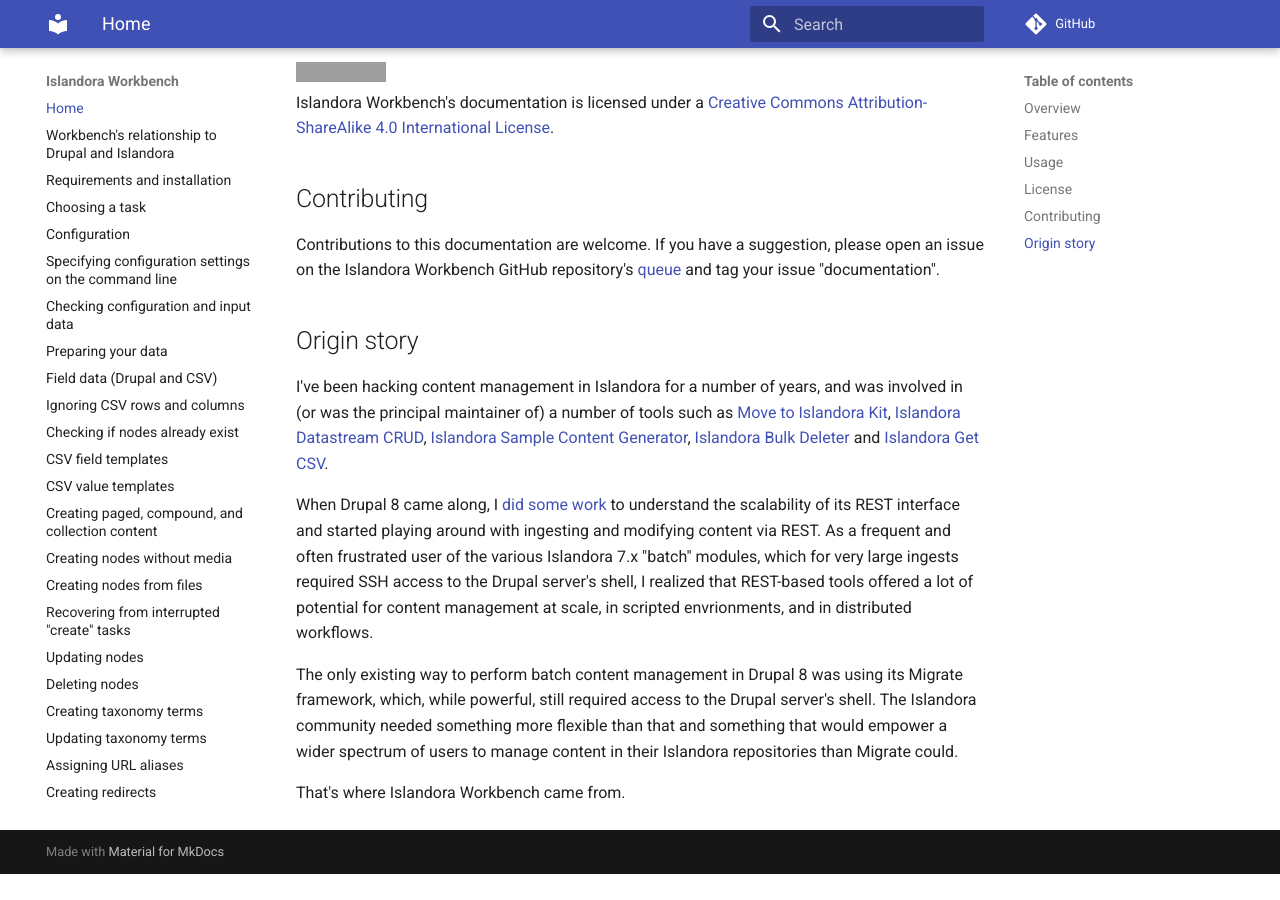
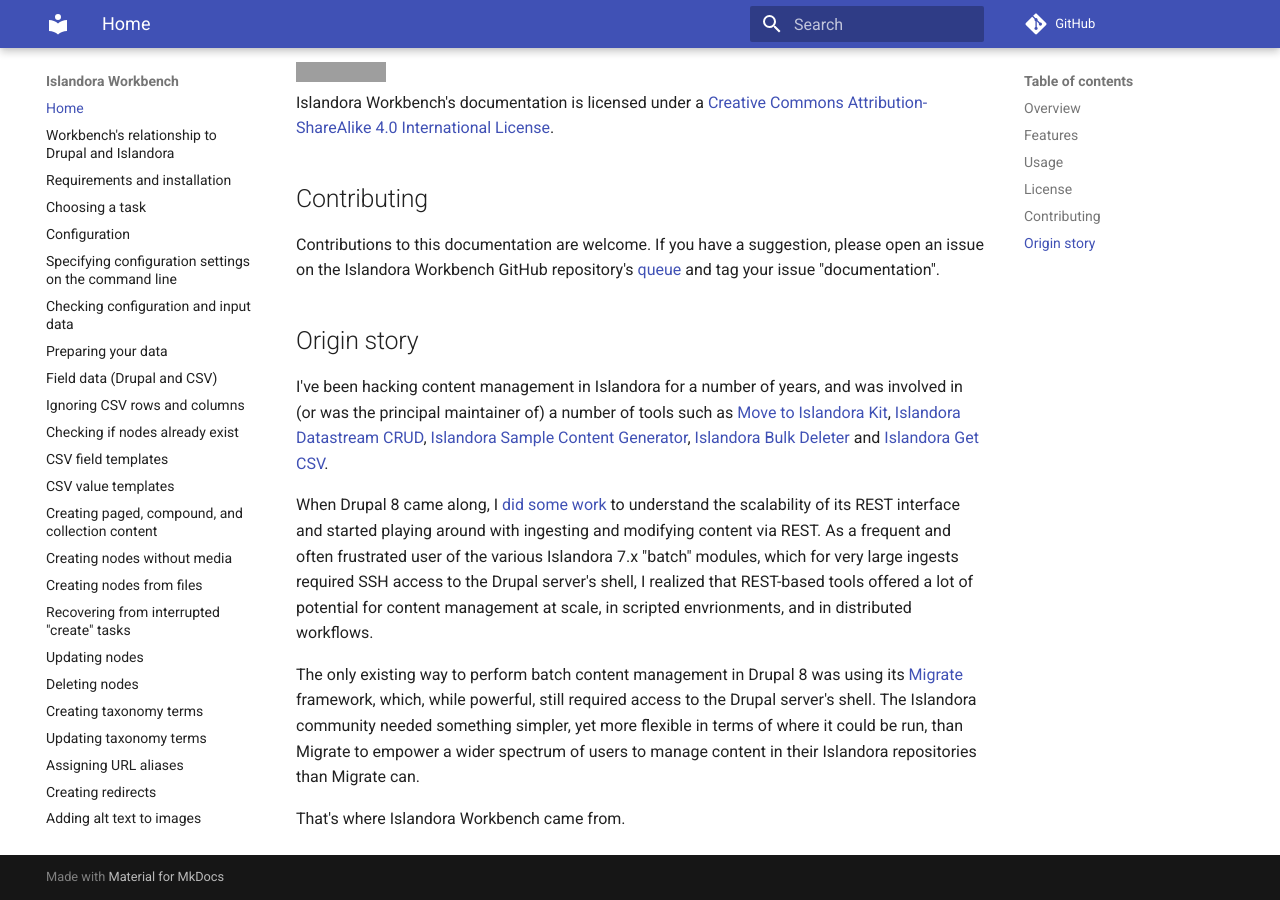
Before and after one commit to mjordan/islandora_workbench_docs, an MkDocs documentation site: the page built from docs/index.md, in a window 1280 px wide and 900 px high, scrolled down 2461 px. Built offline with MkDocs 1.6.1 and Material for MkDocs 9.7.7, drawn with Linux system fonts in a browser that asks for light colours; comment, search, counter and statistics services are not loaded; before the commit the page ends 3335 px from its top, so only the background shows below that; grey boxes are pictures that could not be loaded.

Commit message:
Real last one for now.

```diff
--- a/docs/index.md
+++ b/docs/index.md
@@ -94,6 +94,6 @@
 
 When Drupal 8 came along, I [did some work](https://github.com/mjordan/drupal_field_limit_tester/blob/master/test_results/results.md) to understand the scalability of its REST interface and started playing around with ingesting and modifying content via REST. As a frequent and often frustrated user of the various Islandora 7.x "batch" modules, which for very large ingests required SSH access to the Drupal server's shell, I realized that REST-based tools offered a lot of potential for content management at scale, in scripted envrionments, and in distributed workflows.
 
-The only existing way to perform batch content management in Drupal 8 was using its Migrate framework, which, while powerful, still required access to the Drupal server's shell. The Islandora community needed something more flexible than that and something that would empower a wider spectrum of users to manage content in their Islandora repositories than Migrate could.
+The only existing way to perform batch content management in Drupal 8 was using its [Migrate](https://www.drupal.org/migrate) framework, which, while powerful, still required access to the Drupal server's shell. The Islandora community needed something simpler, yet more flexible in terms of where it could be run, than Migrate to empower a wider spectrum of users to manage content in their Islandora repositories than Migrate can.
 
 That's where Islandora Workbench came from.
```
